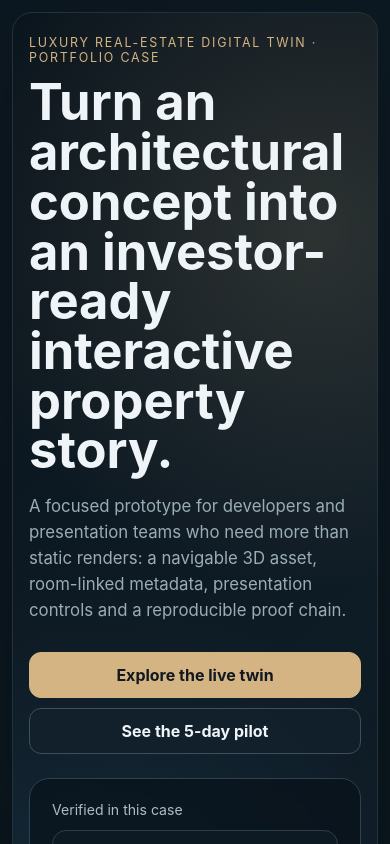
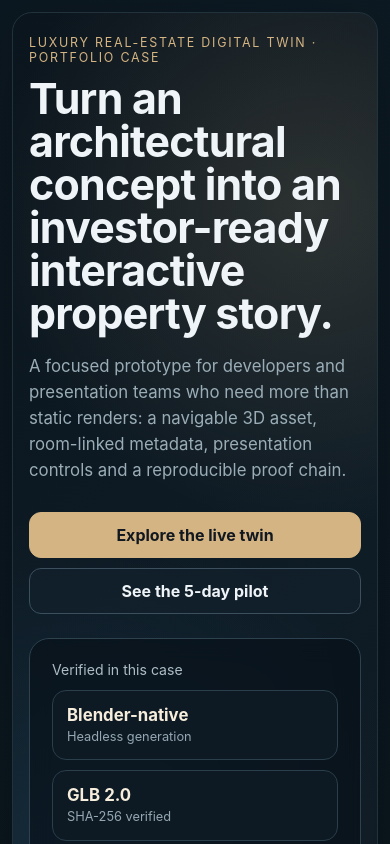
Before and after one commit to safal207/Architectural-AI-Lab, a React (Vite) app in the folder projects/Dubai-Luxury-Villa-AI/web-viewer/app/: page / in a window 390 px wide. Shown: the top 844 px of the page. Built offline with nearby package versions, Linux system fonts and the light colour scheme; no server answers.

Commit message:
Fix mobile hero text containment

```diff
--- a/projects/Dubai-Luxury-Villa-AI/web-viewer/app/src/styles.css
+++ b/projects/Dubai-Luxury-Villa-AI/web-viewer/app/src/styles.css
@@ -43,6 +43,7 @@ h1 { font-size: clamp(2.5rem, 5vw, 5.4rem); line-height: .98; margin-bottom: 18p
   display: flex;
   flex-direction: column;
   justify-content: center;
+  min-width: 0;
   min-height: 460px;
 }
 
@@ -91,6 +92,7 @@ h1 { font-size: clamp(2.5rem, 5vw, 5.4rem); line-height: .98; margin-bottom: 18p
 
 .sales-hero__proof {
   align-self: center;
+  min-width: 0;
   padding: 22px;
   border: 1px solid #2d414f;
   border-radius: 20px;
@@ -398,8 +400,22 @@ footer {
 
 @media (max-width: 520px) {
   .app-shell { padding: 12px; }
-  h1 { font-size: clamp(2.25rem, 13vw, 3.4rem); }
-  .sales-hero { padding: 22px 16px; border-radius: 20px; }
+  h1 {
+    max-width: 100%;
+    font-size: clamp(2.2rem, 11vw, 2.9rem);
+    line-height: 1;
+    letter-spacing: -.018em;
+  }
+  .sales-hero {
+    padding: 22px 16px;
+    border-radius: 20px;
+  }
+  .sales-hero__copy,
+  .sales-hero__lead {
+    width: 100%;
+    max-width: 100%;
+    min-width: 0;
+  }
   .sales-hero__actions { flex-direction: column; }
   .sales-hero__actions .cta { width: 100%; }
   .proof-grid,
```
